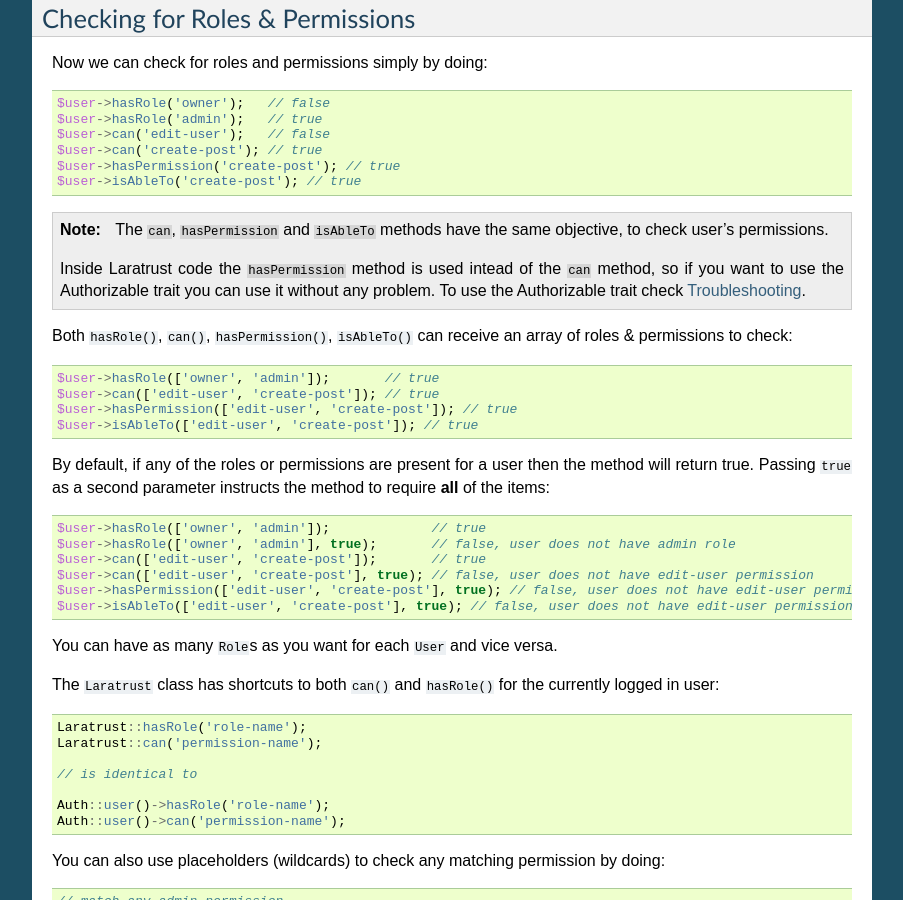
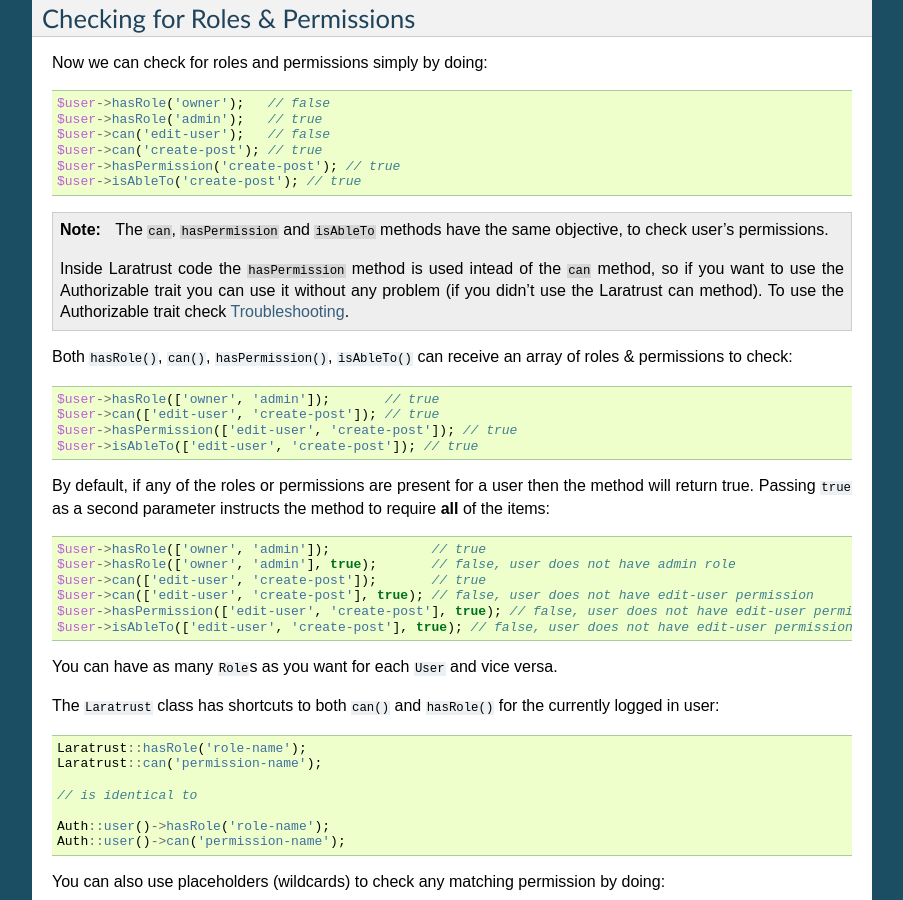
Before and after one commit to santigarcor/laratrust, a Sphinx documentation site: the page built from docs/usage/concepts.rst, in a window 1280 px wide and 900 px high, scrolled down 2046 px. Shown: the whole window, without its empty margins (198-1101 px from the left). Built offline with Sphinx 7.4.7, drawn with Linux system fonts in a browser that asks for light colours.

Commit message:
Update Docs

```diff
--- a/docs/troubleshooting.rst
+++ b/docs/troubleshooting.rst
@@ -36,6 +36,6 @@
 And then replace all the uses of ``can`` with ``hasPermission`` or ``isAbleTo``.
 
 .. NOTE::
-    If you use the ``Laratrust::can`` you don't have to change this method because it calls the ``hasPermission`` method.
+    If you use the ``Laratrust::can`` facade method you don't have to change this method because it calls the ``hasPermission`` method.
 
 ---
--- a/docs/usage/concepts.rst
+++ b/docs/usage/concepts.rst
@@ -145,7 +145,7 @@
 .. NOTE::
    The ``can``, ``hasPermission`` and ``isAbleTo`` methods have the same objective, to check user's permissions.
 
-   Inside Laratrust code the ``hasPermission`` method is used intead of the ``can`` method, so if you want to use the Authorizable trait you can use it without any problem. To use the Authorizable trait check :ref:`troubleshooting`.
+   Inside Laratrust code the ``hasPermission`` method is used intead of the ``can`` method, so if you want to use the Authorizable trait you can use it without any problem (if you didn't use the Laratrust can method). To use the Authorizable trait check :ref:`troubleshooting`.
 
 Both ``hasRole()``, ``can()``, ``hasPermission()``, ``isAbleTo()`` can receive an array of roles & permissions to check:
 
```
